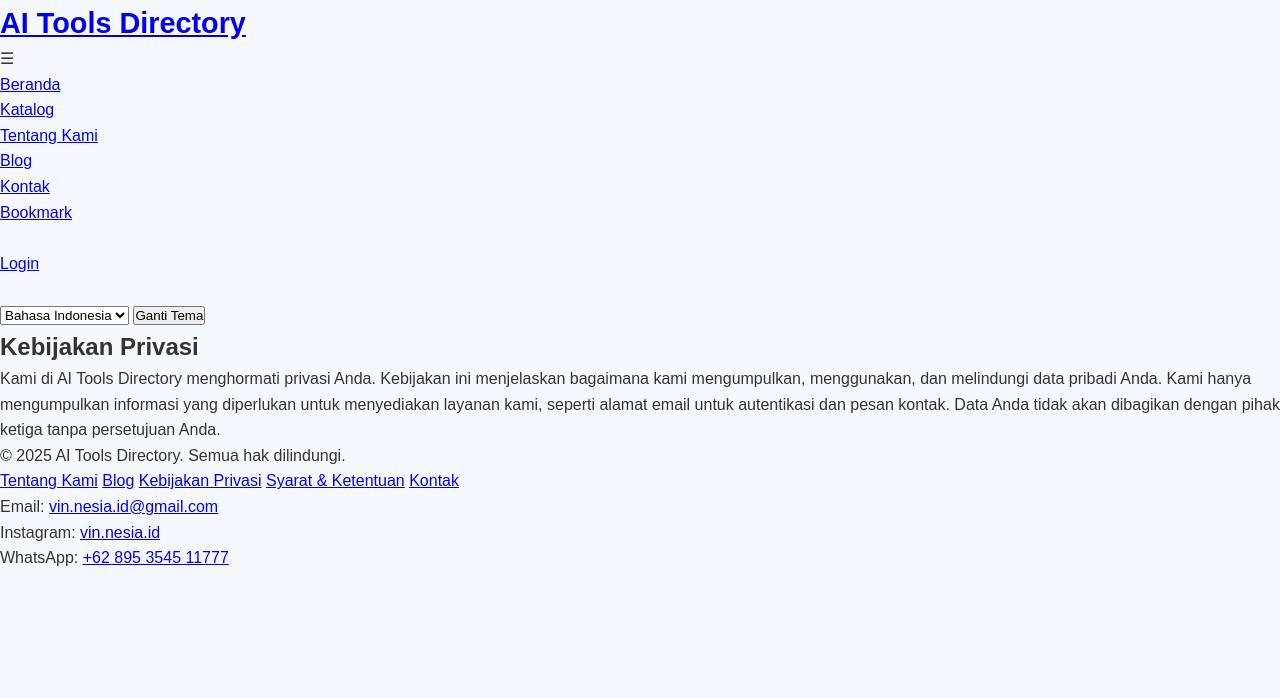
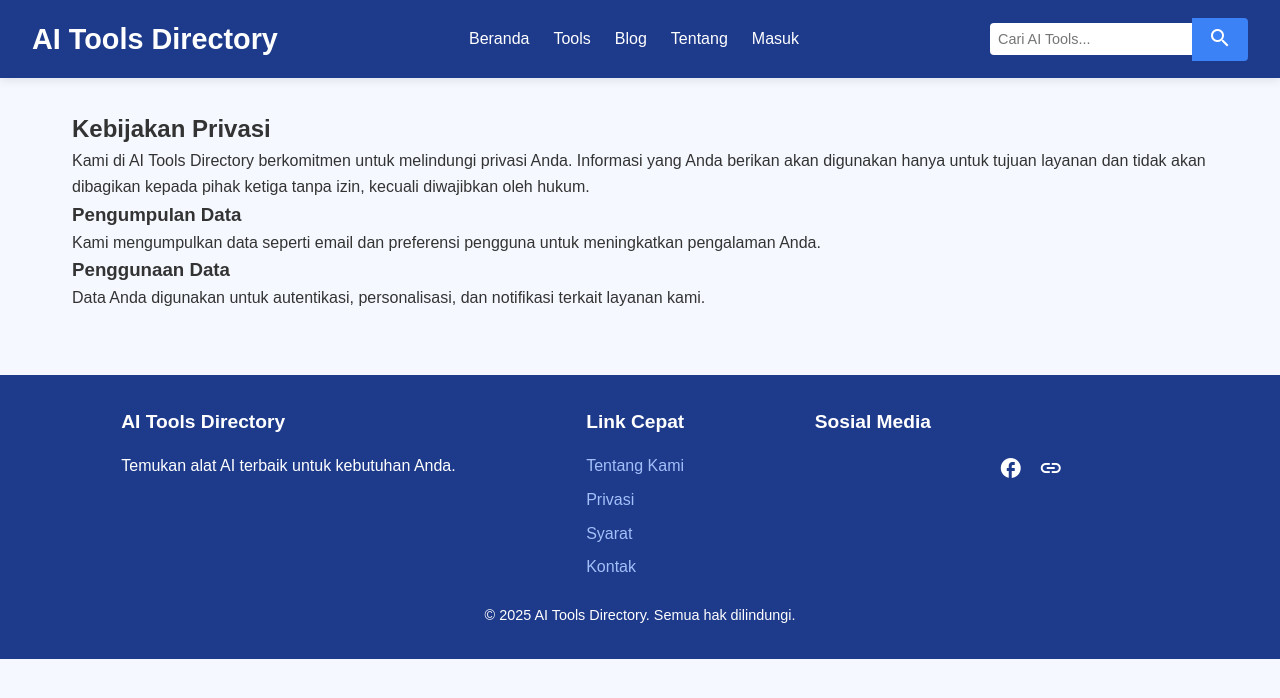
Before and after one commit to VinNesia/Deploy-Railway, a plain HTML site: page public/privacy.html in a window 1280 px wide. Drawn offline with Linux system fonts and the light colour scheme; a script that the page names is missing.

Commit message:
Update privacy.html

```diff
--- a/public/privacy.html
+++ b/public/privacy.html
@@ -1,72 +1,72 @@
 <!DOCTYPE html>
-<html lang="id">
+<html lang="id" dir="ltr">
 <head>
     <meta charset="UTF-8">
     <meta name="viewport" content="width=device-width, initial-scale=1.0">
-    <meta name="description" content="Kebijakan Privasi AI Tools Directory.">
-    <meta name="robots" content="index, follow">
-    <title data-i18n="privacy">Kebijakan Privasi - AI Tools Directory</title>
+    <meta name="description" content="Kebijakan Privasi AI Tools Directory - Pelajari bagaimana kami melindungi data Anda.">
+    <title>Privasi - AI Tools Directory</title>
     <link rel="stylesheet" href="styles.css">
-    <link href="https://fonts.googleapis.com/css2?family=Inter:wght@300;400;600&display=swap" rel="stylesheet">
-    <link rel="manifest" href="/manifest.json">
-    <link rel="icon" href="/images/icon-192x192.png" type="image/png">
-    <script src="https://cdn.jsdelivr.net/npm/i18next@21.9.2/dist/umd/i18next.min.js"></script>
+    <link rel="manifest" href="manifest.json">
+    <link rel="stylesheet" href="https://fonts.googleapis.com/icon?family=Material+Icons">
 </head>
 <body>
-    <header>
-        <div class="container">
-            <div class="logo">
-                <a href="index.html" aria-label="AI Tools Directory Beranda">AI Tools Directory</a>
+    <header class="header">
+        <div class="logo">AI Tools Directory</div>
+        <nav class="nav">
+            <ul class="nav-list">
+                <li><a href="index.html">Beranda</a></li>
+                <li><a href="tool.html">Tools</a></li>
+                <li><a href="blog.html">Blog</a></li>
+                <li><a href="about.html">Tentang</a></li>
+                <li><a href="login.html">Masuk</a></li>
+            </ul>
+        </nav>
+        <div class="user-actions">
+            <div class="search-bar">
+                <input type="text" placeholder="Cari AI Tools...">
+                <button><span class="material-icons">search</span></button>
             </div>
-            <div class="nav-toggle" aria-label="Toggle Navigasi">☰</div>
-            <nav>
-                <ul>
-                    <li><a href="index.html" data-i18n="home" aria-label="Beranda">Beranda</a></li>
-                    <li><a href="index.html#tools" data-i18n="catalog" aria-label="Katalog Tools">Katalog</a></li>
-                    <li><a href="about.html" data-i18n="about" aria-label="Tentang Kami">Tentang Kami</a></li>
-                    <li><a href="blog.html" data-i18n="blog" aria-label="Blog">Blog</a></li>
-                    <li><a href="contact.html" data-i18n="contact" aria-label="Kontak">Kontak</a></li>
-                    <li><a href="bookmarks.html" data-i18n="bookmarks" aria-label="Bookmark">Bookmark</a></li>
-                    <li><a href="admin.html" id="adminLink" style="display: none;" data-i18n="admin" aria-label="Admin">Admin</a></li>
-                    <li><a href="login.html" id="loginLink" data-i18n="login" aria-label="Login">Login</a></li>
-                    <li><button id="logoutButton" style="display: none;" data-i18n="logout" aria-label="Logout">Logout</button></li>
-                </ul>
-            </nav>
-            <select id="languageSelect" aria-label="Pilih Bahasa">
-                <option value="id">Bahasa Indonesia</option>
-                <option value="en">English</option>
-            </select>
-            <button id="themeToggle" aria-label="Toggle Tema Gelap/Terang" data-i18n="themeToggle">Ganti Tema</button>
         </div>
     </header>
 
-    <section class="content">
-        <div class="container">
-            <h1 data-i18n="privacy">Kebijakan Privasi</h1>
-            <p data-i18n="privacyText">Kami di AI Tools Directory menghormati privasi Anda. Kebijakan ini menjelaskan bagaimana kami mengumpulkan, menggunakan, dan melindungi data pribadi Anda. Kami hanya mengumpulkan informasi yang diperlukan untuk menyediakan layanan kami, seperti alamat email untuk autentikasi dan pesan kontak. Data Anda tidak akan dibagikan dengan pihak ketiga tanpa persetujuan Anda.</p>
-        </div>
-    </section>
+    <main class="main-content">
+        <section class="privacy-section">
+            <h2>Kebijakan Privasi</h2>
+            <p>Kami di AI Tools Directory berkomitmen untuk melindungi privasi Anda. Informasi yang Anda berikan akan digunakan hanya untuk tujuan layanan dan tidak akan dibagikan kepada pihak ketiga tanpa izin, kecuali diwajibkan oleh hukum.</p>
+            <h3>Pengumpulan Data</h3>
+            <p>Kami mengumpulkan data seperti email dan preferensi pengguna untuk meningkatkan pengalaman Anda.</p>
+            <h3>Penggunaan Data</h3>
+            <p>Data Anda digunakan untuk autentikasi, personalisasi, dan notifikasi terkait layanan kami.</p>
+        </section>
+    </main>
 
-    <footer>
-        <div class="container">
-            <p>© 2025 AI Tools Directory. <span data-i18n="footerRights">Semua hak dilindungi.</span></p>
-            <div class="footer-links">
-                <a href="about.html" data-i18n="about" aria-label="Tentang Kami">Tentang Kami</a>
-                <a href="blog.html" data-i18n="blog" aria-label="Blog">Blog</a>
-                <a href="privacy.html" data-i18n="privacy" aria-label="Kebijakan Privasi">Kebijakan Privasi</a>
-                <a href="terms.html" data-i18n="terms" aria-label="Syarat & Ketentuan">Syarat & Ketentuan</a>
-                <a href="contact.html" data-i18n="contact" aria-label="Kontak">Kontak</a>
+    <footer class="footer">
+        <div class="footer-content">
+            <div class="footer-section">
+                <h3>AI Tools Directory</h3>
+                <p>Temukan alat AI terbaik untuk kebutuhan Anda.</p>
             </div>
-            <div class="contact-info">
-                <p>Email: <a href="mailto:vin.nesia.id@gmail.com">vin.nesia.id@gmail.com</a></p>
-                <p>Instagram: <a href="https://instagram.com/vin.nesia.id" target="_blank">vin.nesia.id</a></p>
-                <p>WhatsApp: <a href="https://wa.me/+62895354511777" target="_blank">+62 895 3545 11777</a></p>
+            <div class="footer-section">
+                <h3>Link Cepat</h3>
+                <ul>
+                    <li><a href="about.html">Tentang Kami</a></li>
+                    <li><a href="privacy.html">Privasi</a></li>
+                    <li><a href="terms.html">Syarat</a></li>
+                    <li><a href="contact.html">Kontak</a></li>
+                </ul>
+            </div>
+            <div class="footer-section">
+                <h3>Sosial Media</h3>
+                <div class="social-icons">
+                    <a href="#" class="icon"><span class="material-icons">twitter</span></a>
+                    <a href="#" class="icon"><span class="material-icons">facebook</span></a>
+                    <a href="#" class="icon"><span class="material-icons">linkedin</span></a>
+                </div>
             </div>
         </div>
+        <p class="footer-copyright">© 2025 AI Tools Directory. Semua hak dilindungi.</p>
     </footer>
 
-    <script src="https://www.gstatic.com/firebasejs/9.23.0/firebase-app.js"></script>
-    <script src="https://www.gstatic.com/firebasejs/9.23.0/firebase-auth.js"></script>
     <script src="firebase-config.js"></script>
     <script src="script.js"></script>
 </body>
```
